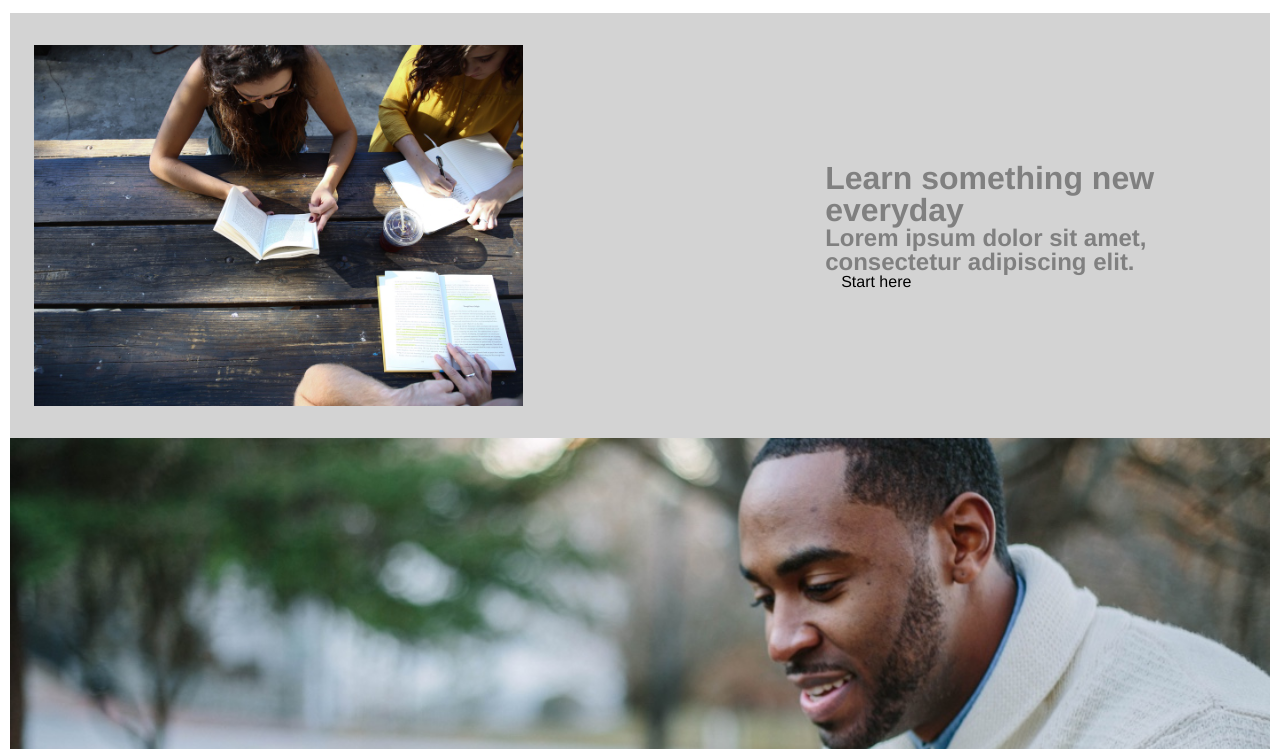
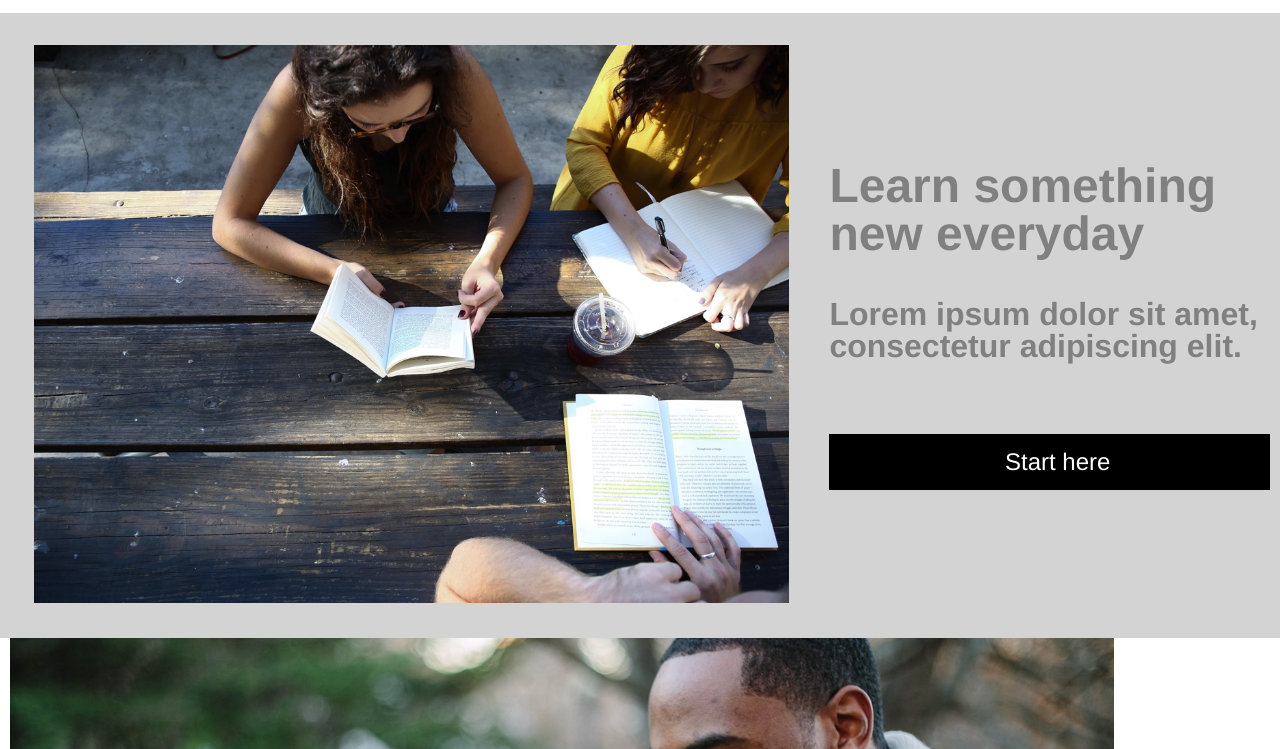
Before and after one commit to RebeccaThom/colmar, a plain HTML site: page index.html in a window 1280 px wide. Shown: the part 51-800 px from the top of the page. Drawn offline with Linux system fonts and the light colour scheme.

Commit message:
First Container

```diff
--- a/index.html
+++ b/index.html
@@ -8,7 +8,7 @@
 
   <body>
 
-    <!---Header--->
+    <!--Header-->
 
     <header>
       <div class="logo">
@@ -24,23 +24,25 @@
       </nav>
     </header>
 
-    <!---Main Content--->
+    <!--Main Content-->
 
-    <section class="main">
-      <div class="container-top">
-        <div class="image">
+    <section class="banner">
+      <div class="container main">
+        <div class="image-banner">
           <img src="./resources/images/banner.jpg"/>
         </div>
-        <div class="banner">
         <div class="content">
           <h1>Learn something new everyday</h1>
           <p>Lorem ipsum dolor sit amet, consectetur adipiscing elit.</p>
+          <div class="button">
             <a href="#start">Start here</a>
           </div>
         </div>
       </div>
+    </section>
 
-      <div class="container-top-left">
+    <section class="top-middle">
+      <div class="container mid-left">
         <div class="image">
           <img src="./resources/images/information-main.jpg"/>
         </div>
@@ -52,8 +54,7 @@
           <span>Emanuel, Sr Strategist at Hiring.com</span>
         </div>
       </div>
-
-      <div class="container-top-right">
+      <div class="container mid-right">
         <div class="sub-container">
           <div class="image">
             <img src="./resources/images/information-orientation.jpg"/>
@@ -85,9 +86,11 @@
           </div>
         </div>
       </div>
+    </section>
 
-      <div class="container-bottom-middle">
+    <section class="bottom-middle">
       <h1>Start learning</h1>
+      <div class="container bottom-mid">
         <div class="sub-container">
           <div class="image">
             <img src="./resources/images/course-software.jpg"/>
@@ -149,10 +152,11 @@
           </div>
         </div>
       </div>
+    </section>
 
-      <div class="container-bottom">
+    <section class="bottom">
       <h1>Thesis exhibit</h1>
-        <div class="sub-container">
+      <div class="container bottom-left">
         <div class="video">
           <video width="1920" height="1080" controls>
             <source src="./resources/videos/thesis.mp4" type="video/mp4">
@@ -166,6 +170,7 @@
               Etiam eget magna laoreet, efficitur dolor consequat, tristique ligula."</p>
         </div>
       </div>
+      <div class="container bottom-right">
         <div class="sub-container">
           <div class="image">
             <img src="./resources/images/thesis-fisma.jpg"/>
@@ -187,7 +192,7 @@
       </div>
     </section>
 
-    <!---Footer--->
+    <!--Footer-->
 
     <footer>
       <span>&copy 2016 Colmar Academy. All rights reserved</span>
--- a/resources/css/style.css
+++ b/resources/css/style.css
@@ -1,25 +1,30 @@
+html {
+  font-size: 16px;
+}
 body {
   font-family: "Helvetica", sans-serif;
 }
+
 header {
   display: flex;
   background-color: white;
   color: black;
-  height: 64px;
+  height: 4rem;
   width: 100%;
   align-items: center;
   top: 0;
   justify-content: space-between;
+  position: fixed;
 }
 .desktop {
   display: flex;
-  padding-right: 20px;
+  padding-right: 1.25rem;
 }
 .logo {
   display: flex;
   align-items: center;
-  padding-left: 24px;
-  font-size: 16px;
+  padding-left: 1.5rem;
+  font-size: 1rem;
 }
 .academy {
   color: lightgray;
@@ -27,45 +32,56 @@ header {
 a {
   text-decoration: none;
   color: black;
-  padding-left: 16px;
+  padding-left: 1rem;
 }
-.main {
+.banner {
+  background-color: LightGrey;
+}
+.container {
   max-width: 1260px;
   margin: 0 auto;
 }
-.container-top {
+.main {
   display: flex;
   flex-direction: row;
-  background-color: lightgray;
+  padding-top: 64px;
 }
-.container-top .image img {
+.image-banner {
   width: 60%;
-  padding: 32px 40px 32px 24px;
+  padding: 2rem 2.5rem 2rem 1.5rem;
 }
-.image img {
-  display: block;
-  width: 100%;
-}
-.image {
-  overflow: hidden;
-}
-.banner {
-  display: flex;
-  max-width: 480px;
-  padding: 32px 0;
+.image-banner img {
+  max-width: 100%;
 }
 .content {
   display: flex;
   flex-direction: column;
   justify-content: center;
-  height: auto;
+  align-content: center;
   color: gray;
+  width: 35%;
+  margin-top: 2rem;
+  margin-bottom: 2rem;
 }
 .content h1 {
-  font-size: 32px;
+  font-size: 3rem;
   font-weight: bold;
+  margin-bottom: 1.5rem;
 }
 .content p {
-  font-size: 24px;
+  font-size: 2rem;
   font-weight: bold;
+  padding-top: 1rem;
+  padding-bottom: 1.5rem;
 }
+.button a {
+  display: flex;
+  justify-content: center;
+  color: white;
+  text-align: center;
+  background-color: black;
+  font-size: 1.5rem;
+  margin-top: 3rem;
+  padding-top: 1rem;
+  padding-bottom: 1rem;
+}
```
Lines whose indentation alone changed are shown as unchanged.
